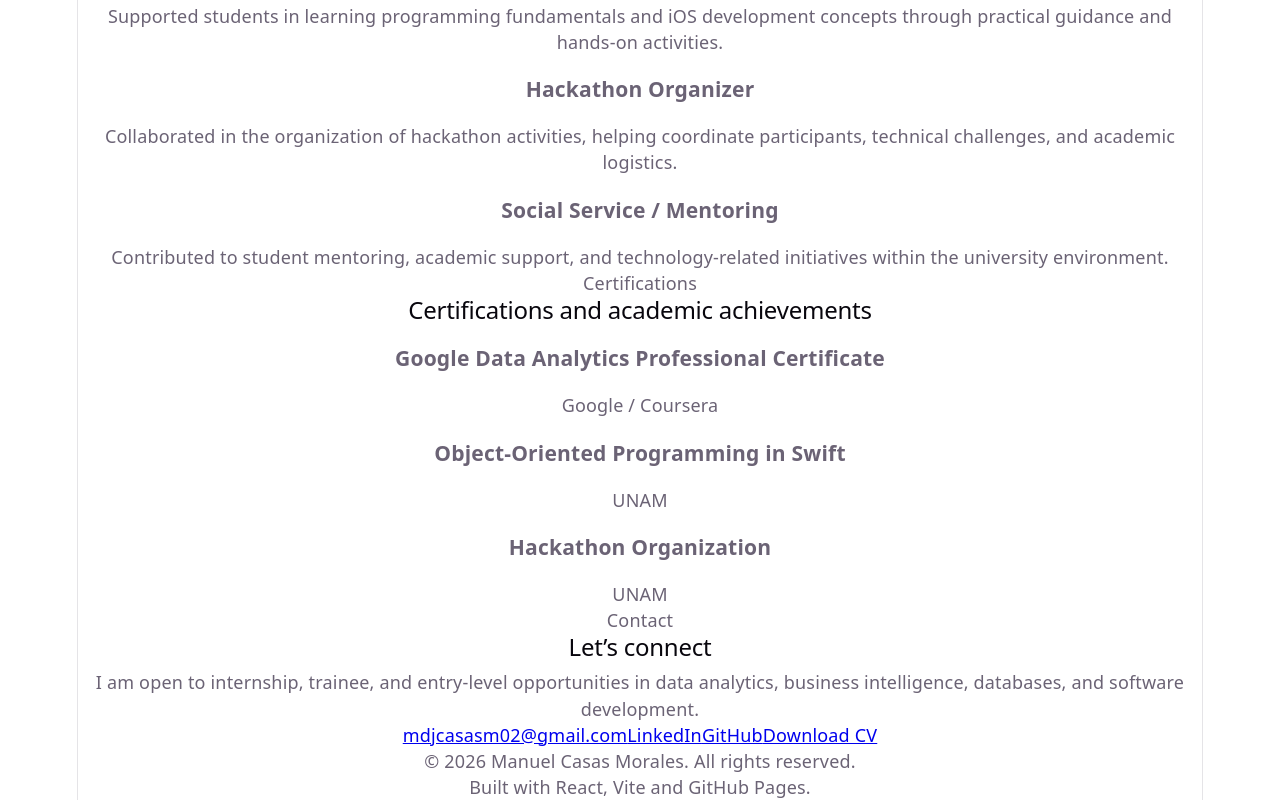
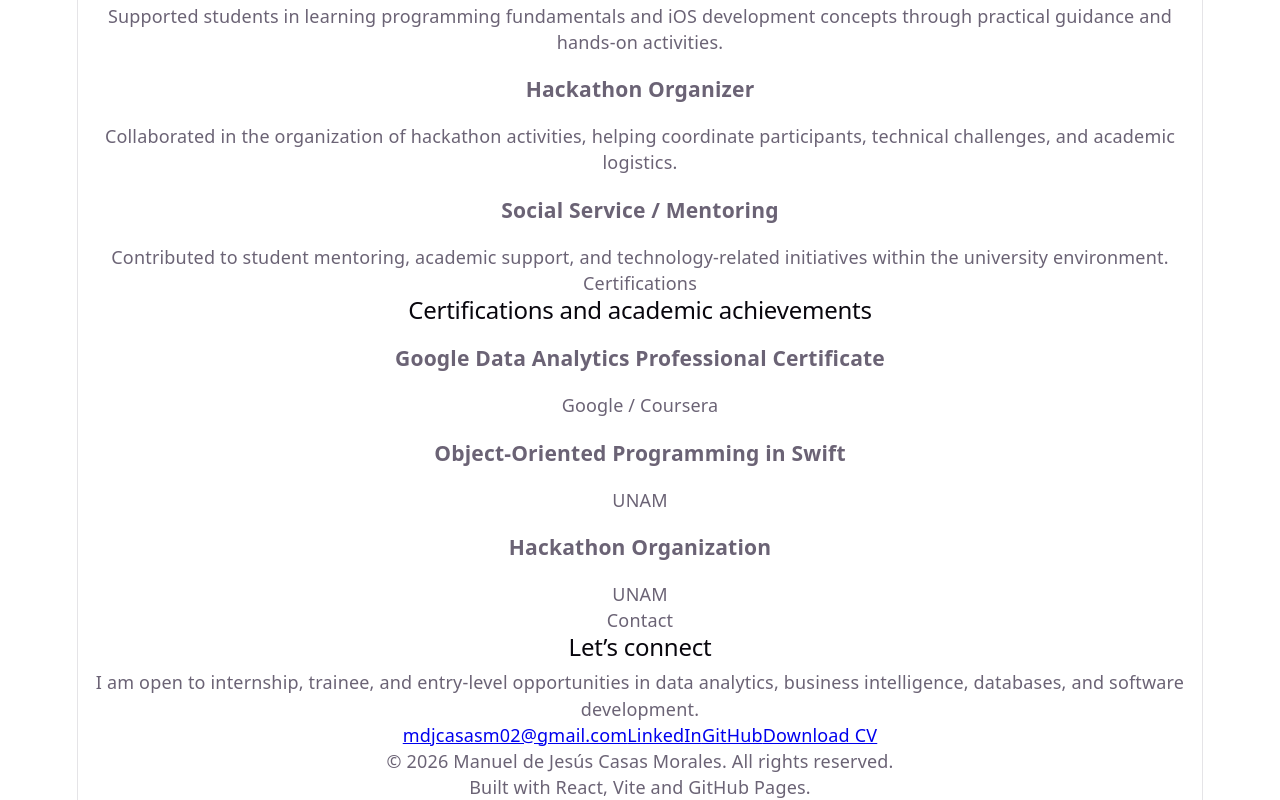
Before and after one commit to ManuelDJCasass/manuel-casas-portfolio, a React (Vite) app: page / in a window 1280 px wide. Shown: the part 3032-3832 px from the top of the page. Built offline with nearby package versions, Linux system fonts and the light colour scheme; the HTML template or start-up script is replaced by a standard one.

Commit message:
Modificación del footer

```diff
--- a/src/components/Footer.jsx
+++ b/src/components/Footer.jsx
@@ -2,7 +2,7 @@ function Footer() {
   return (
     <footer className="footer">
       <div className="container footer__content">
-        <p>© 2026 Manuel Casas Morales. All rights reserved.</p>
+        <p>© 2026 Manuel de Jesús Casas Morales. All rights reserved.</p>
         <p>Built with React, Vite and GitHub Pages.</p>
       </div>
     </footer>
--- a/src/components/Projectcard.jsx
+++ b/src/components/Projectcard.jsx
@@ -44,5 +44,3 @@ function ProjectCard({ project }) {
 }
 
 export default ProjectCard
-
-//xd
```
